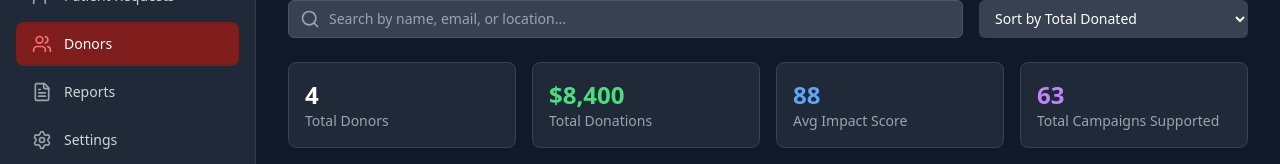
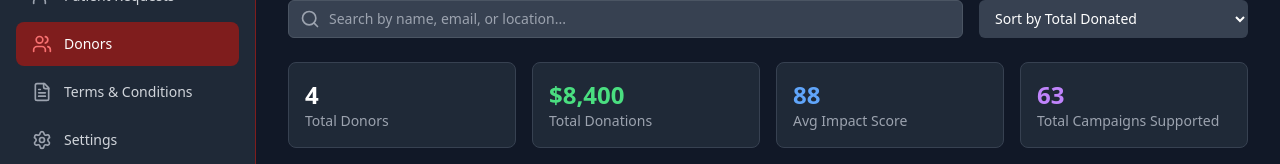
Before and after one commit to KhanalShubham/Front_end_5th_sem, a React (Vite) app: page /admin/donors in a window 1280 px wide. Shown: the part 154-318 px from the top of the page. Built offline with nearby package versions, Linux system fonts and the light colour scheme.

Commit message:
admin layout part changes

```diff
--- a/src/layouts/AdminLayout.jsx
+++ b/src/layouts/AdminLayout.jsx
@@ -24,7 +24,7 @@ const AdminLayout = ({ children }) => {
     { name: "Dashboard", href: "/admin/dashboard", icon: LayoutDashboard },
     { name: "Patient Requests", href: "/admin/patients", icon: UserCheck },
     { name: "Donors", href: "/admin/donors", icon: Users },
-    { name: "Reports", href: "/admin/reports", icon: FileText },
+    { name: "Terms & Conditions", href: "/admin/terms", icon: FileText },
     { name: "Settings", href: "/admin/settings", icon: Settings },
   ]
 
```
